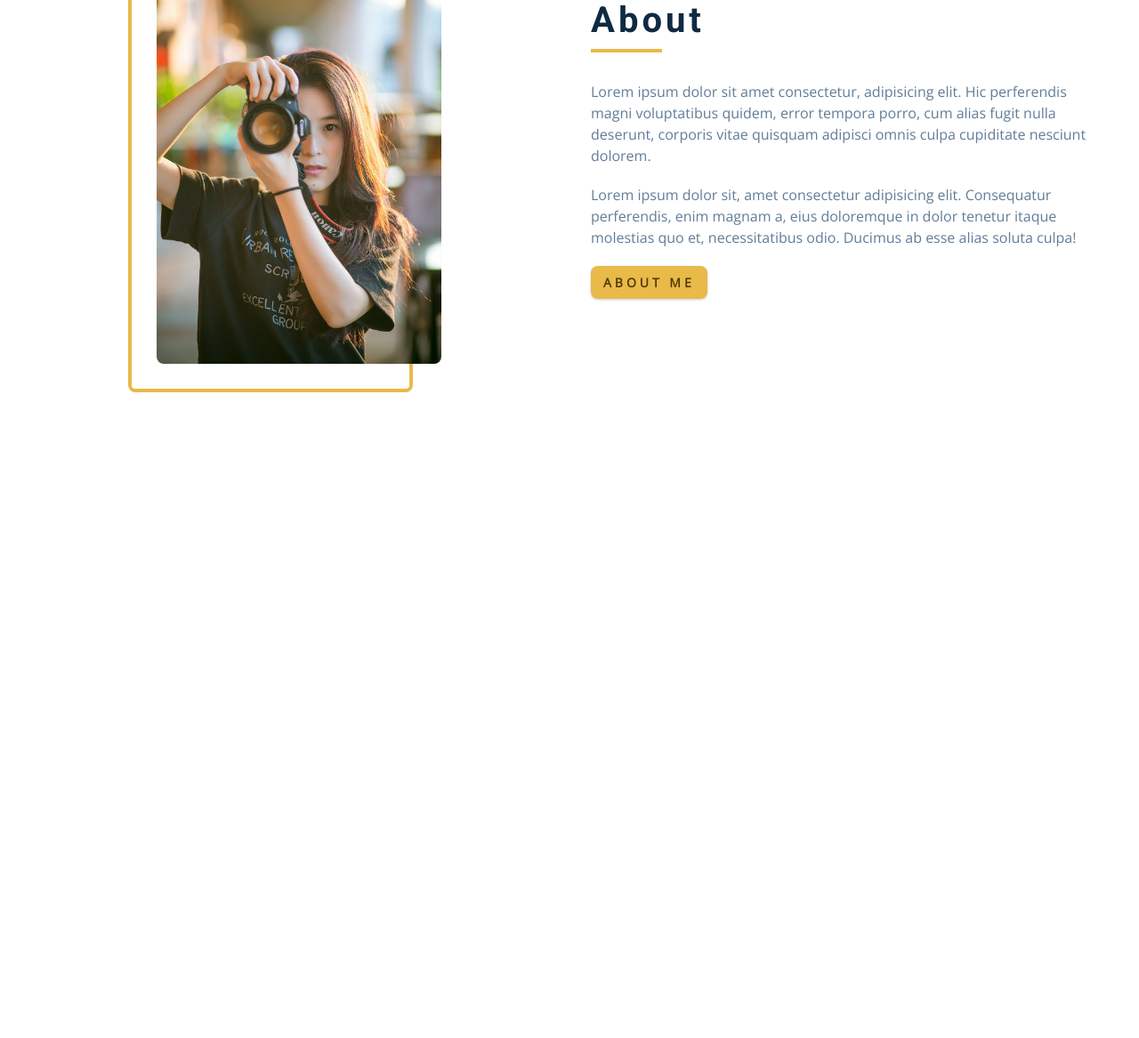
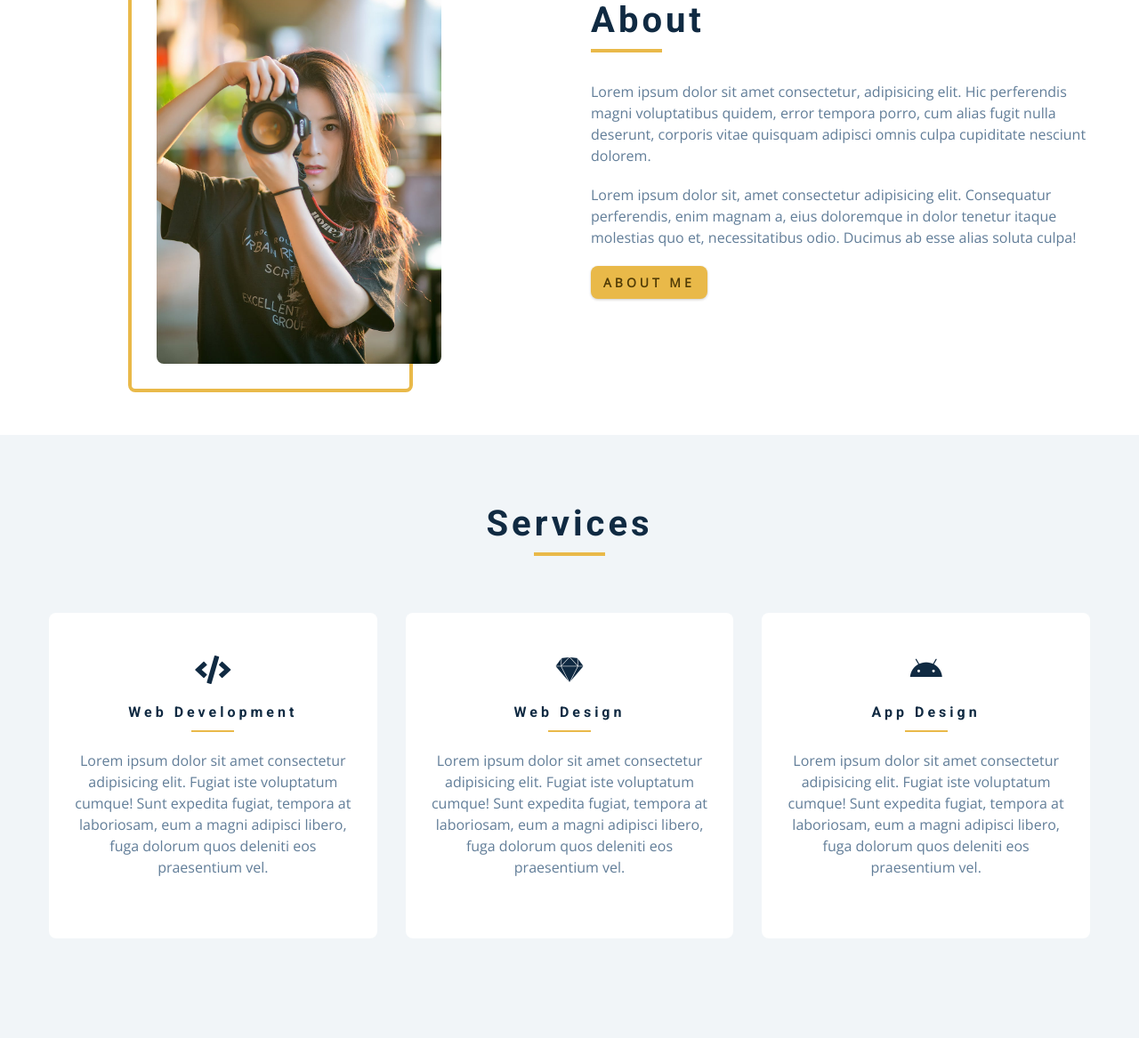
Before and after one commit to bookkuun/css-grid-project, a plain HTML site: page index.html in a window 1280 px wide. Shown: the part 951-2118 px from the top of the page at 89% size. Before the commit the page ends 1440 px from the top, so only its background shows below. Drawn offline with nearby package versions, Linux system fonts and the light colour scheme.

Commit message:
サービス

```diff
--- a/css/styles.css
+++ b/css/styles.css
@@ -178,6 +178,10 @@ p {
 .section-title {
   margin-bottom: 4rem;
   text-align: center;
+}
+
+.bg-grey {
+  background-color: var(--clr-grey-10);
 }
 /*
 ===============
@@ -458,6 +462,55 @@ Services
 /* small screen layout setup */
 /* bg-grey in globals */
 
+.service {
+  background-color: var(--clr-white);
+  padding: 3rem 1.5rem;
+  margin-bottom: 2rem;
+  border-radius: var(--radius);
+  text-align: center;
+  transition: var(--transition);
+}
+
+.service-icon {
+  font-size: 2rem;
+  margin-bottom: 1.5rem;
+}
+
+.service .underline {
+  width: 3rem;
+  height: 0.12rem;
+  transition: var(--transition);
+}
+
+.service p {
+  transition: var(--transition);
+}
+
+.service:hover {
+  background-color: var(--clr-primary-5);
+  color: var(--clr-white);
+}
+
+.service:hover p {
+  color: var(--clr-white);
+}
+
+@media (676px < width) {
+  .services-center {
+    display: grid;
+    grid-template-columns: 1fr 1fr;
+    column-gap: 2rem;
+  }
+}
+
+@media (992px < width) {
+  .services-center {
+    display: grid;
+    grid-template-columns: 1fr 1fr 1fr;
+    column-gap: 2rem;
+  }
+}
+
 /*
 ===============
 Projects
--- a/index.html
+++ b/index.html
@@ -172,6 +172,49 @@
     <!-- end of about -->
     <!-- services -->
 
+    <section class="section bg-grey">
+      <div class="section-title">
+        <h2>services</h2>
+        <div class="underline"></div>
+      </div>
+
+      <div class="services-center section-center">
+        <article class="service">
+          <i class="fas fa-code service-icon"> </i>
+          <h4>web development</h4>
+          <div class="underline"></div>
+          <p>
+            Lorem ipsum dolor sit amet consectetur adipisicing elit. Fugiat iste
+            voluptatum cumque! Sunt expedita fugiat, tempora at laboriosam, eum
+            a magni adipisci libero, fuga dolorum quos deleniti eos praesentium
+            vel.
+          </p>
+        </article>
+        <article class="service">
+          <i class="fab fa-sketch service-icon"> </i>
+          <h4>web design</h4>
+          <div class="underline"></div>
+          <p>
+            Lorem ipsum dolor sit amet consectetur adipisicing elit. Fugiat iste
+            voluptatum cumque! Sunt expedita fugiat, tempora at laboriosam, eum
+            a magni adipisci libero, fuga dolorum quos deleniti eos praesentium
+            vel.
+          </p>
+        </article>
+        <article class="service">
+          <i class="fab fa-android service-icon"> </i>
+          <h4>app design</h4>
+          <div class="underline"></div>
+          <p>
+            Lorem ipsum dolor sit amet consectetur adipisicing elit. Fugiat iste
+            voluptatum cumque! Sunt expedita fugiat, tempora at laboriosam, eum
+            a magni adipisci libero, fuga dolorum quos deleniti eos praesentium
+            vel.
+          </p>
+        </article>
+      </div>
+    </section>
+
     <!-- end of services -->
     <!-- projects -->
 
```
